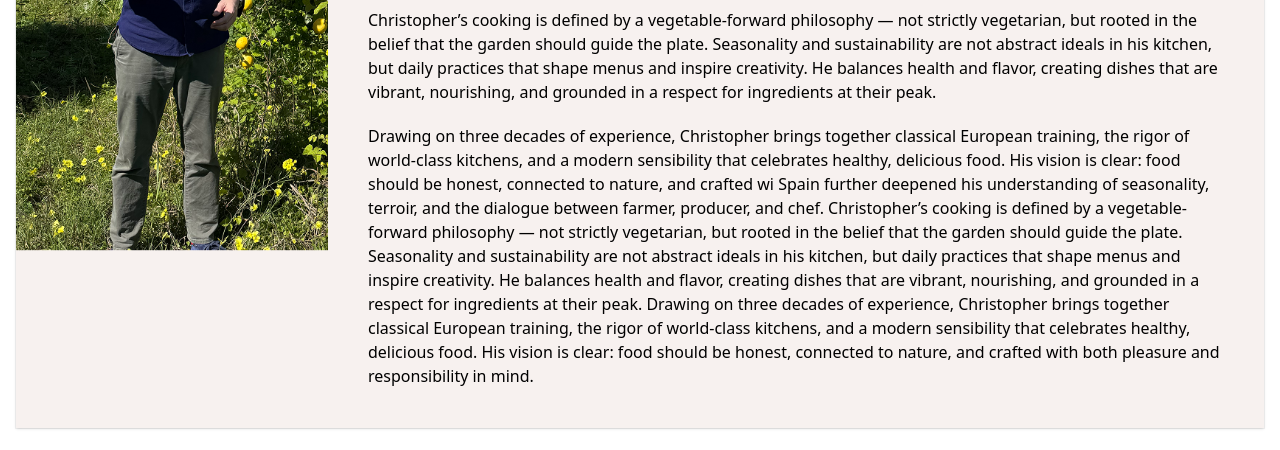
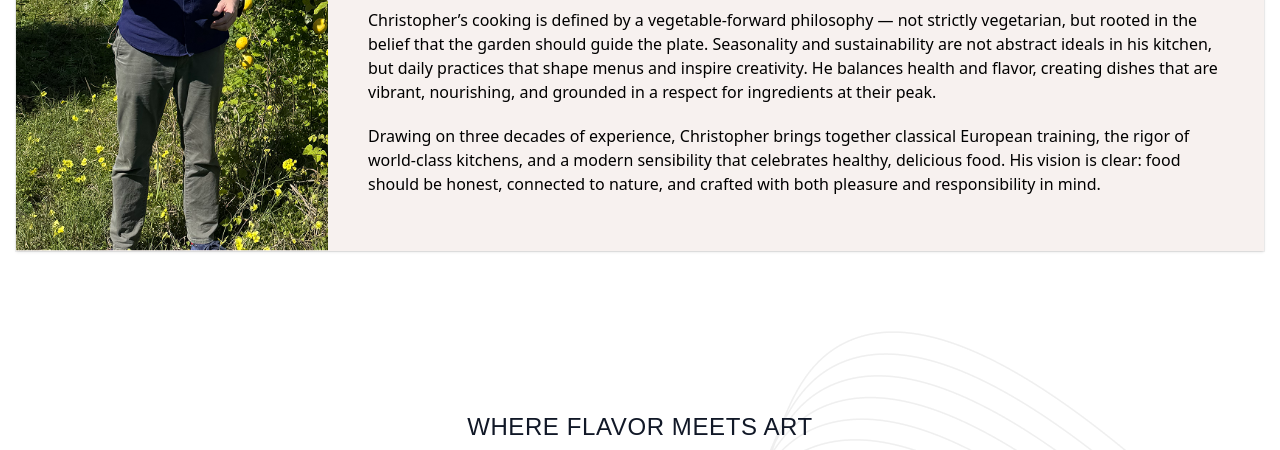
Before and after one commit to TAIJULAMAN/Christopher-Sorensen-Portfolio, a React (Vite) app: page / in a window 1280 px wide. Shown: the part 1120-1570 px from the top of the page. Built offline with nearby package versions, Linux system fonts and the light colour scheme.

Commit message:
refactor the number and bio

```diff
--- a/src/components/AboutMe/AboutMe.jsx
+++ b/src/components/AboutMe/AboutMe.jsx
@@ -42,25 +42,11 @@ export default function AboutMe() {
                 </p>
                 <p>
                   Drawing on three decades of experience, Christopher brings
-                  together classical European training, the rigor of world-class
-                  kitchens, and a modern sensibility that celebrates healthy,
-                  delicious food. His vision is clear: food should be honest,
-                  connected to nature, and crafted wi Spain further deepened his
-                  understanding of seasonality, terroir, and the dialogue
-                  between farmer, producer, and chef. Christopher’s cooking is
-                  defined by a vegetable-forward philosophy — not strictly
-                  vegetarian, but rooted in the belief that the garden should
-                  guide the plate. Seasonality and sustainability are not
-                  abstract ideals in his kitchen, but daily practices that shape
-                  menus and inspire creativity. He balances health and flavor,
-                  creating dishes that are vibrant, nourishing, and grounded in
-                  a respect for ingredients at their peak. Drawing on three
-                  decades of experience, Christopher brings together classical
-                  European training, the rigor of world-class kitchens, and a
-                  modern sensibility that celebrates healthy, delicious food.
-                  His vision is clear: food should be honest, connected to
-                  nature, and crafted with both pleasure and responsibility in
-                  mind.
+                  together classical European training,
+                  the rigor of world-class kitchens, and a modern sensibility that
+                  celebrates healthy, delicious food.
+                  His vision is clear: food should be honest, connected to nature,
+                  and crafted with both pleasure and responsibility in mind.
                 </p>
               </div>
             </div>
--- a/src/components/ContactMe/ContactMe.jsx
+++ b/src/components/ContactMe/ContactMe.jsx
@@ -103,15 +103,6 @@ export default function ContactMe() {
               />
             </div>
           </div>
-          {/* Email */}
-          <div className="mt-8">
-            <h4 className="text-xl font-bold text-[#111827]/80 fredoka">
-              Phone Number
-            </h4>
-            <p className="mt-2 space-y-1 text-base text-[#111827] fredoka">
-              +1 603 380 1619
-            </p>
-          </div>
         </div>
 
         {/* Part 2: Form */}
```
Also changed, not shown: 1 other file (tests, documents, lock files or other folders).
